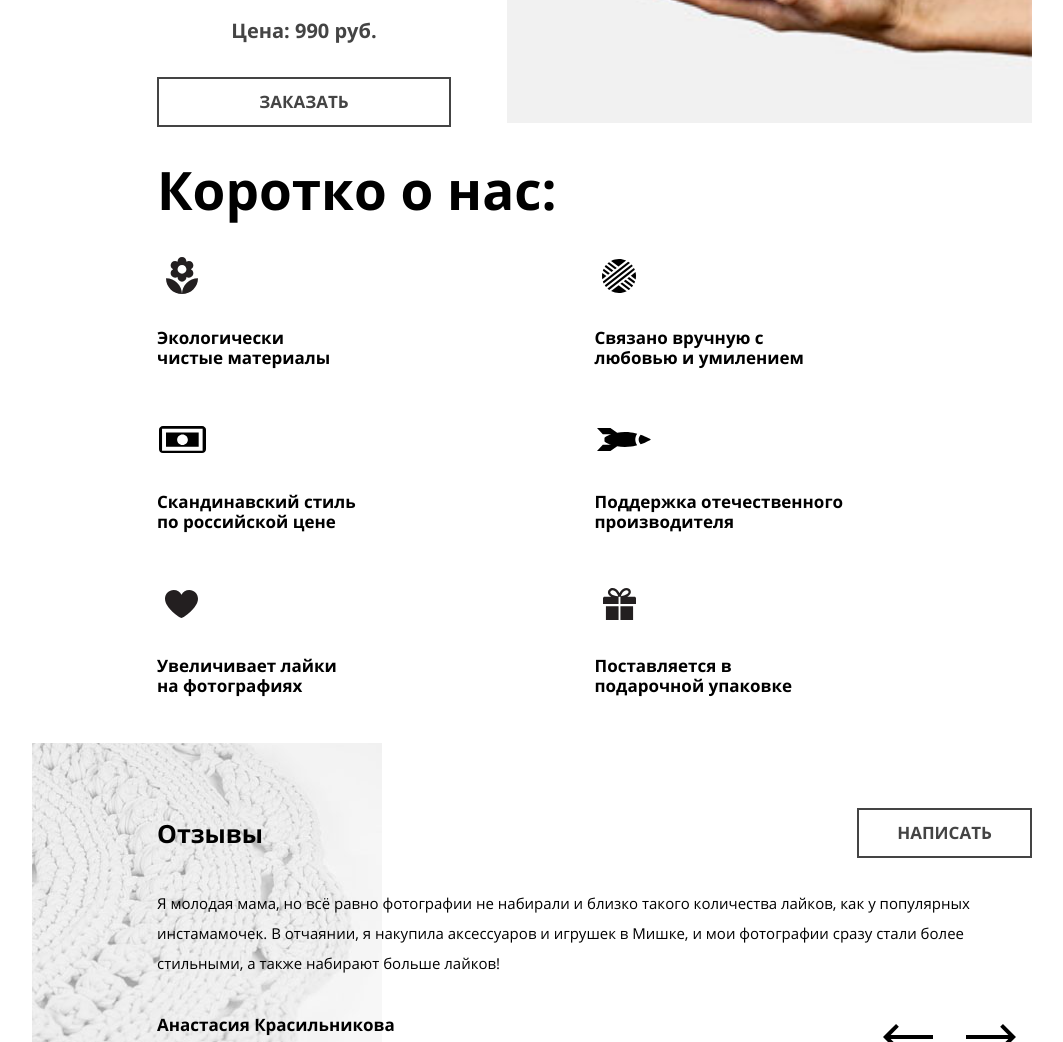
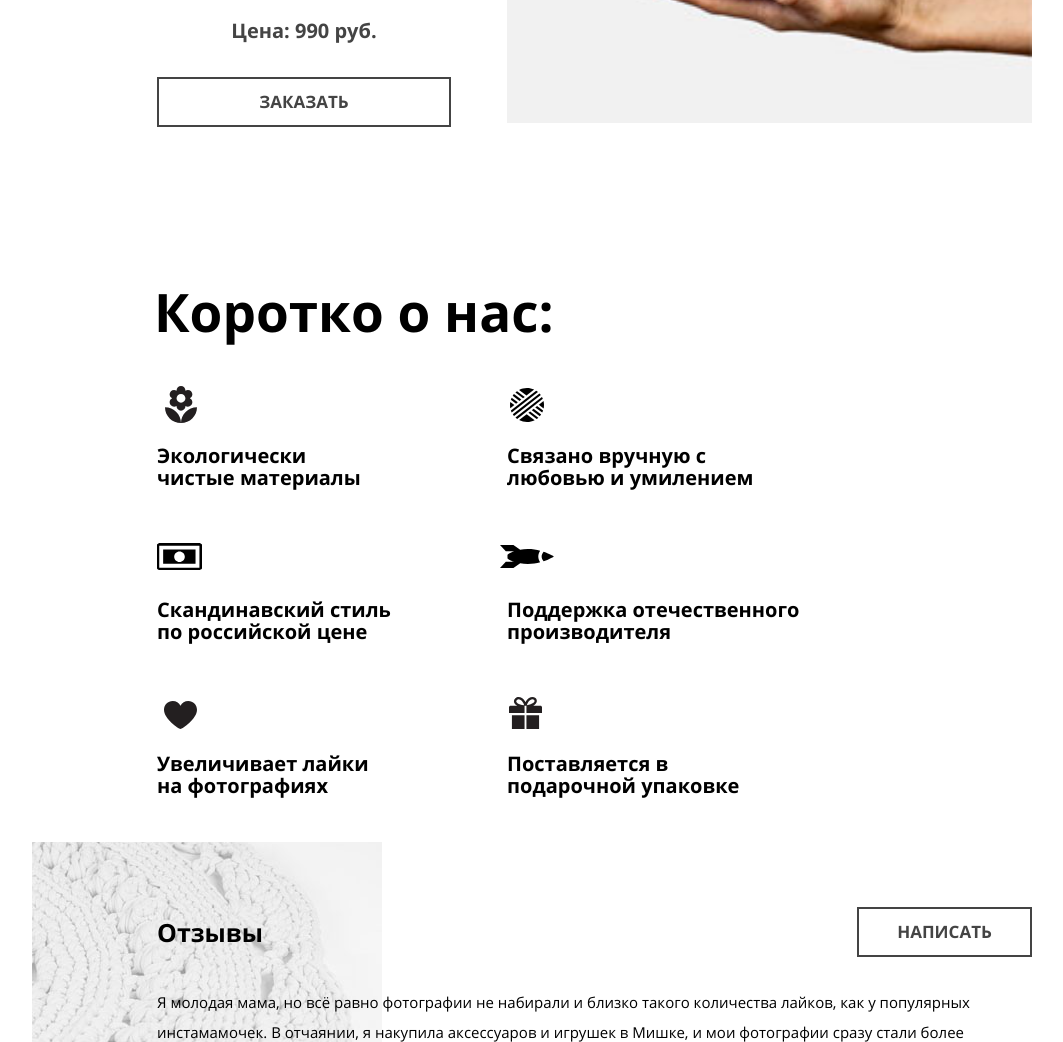
Before and after one commit to Edinorog86/227974-mishka, a website: page index.html in a window 1280 px wide. Shown: the part 1413-2455 px from the top of the page, without its empty margins (133-1196 px from the left). Drawn offline with nearby package versions, Linux system fonts and the light colour scheme; files that its build step writes are made by us from their sources.

Commit message:
about pixelised

```diff
--- a/sass/blocks/about.scss
+++ b/sass/blocks/about.scss
@@ -1,7 +1,10 @@
+.about {
+  padding-top:38px;
+}
 
 .about__title {
   @include mobile-secondary-title;
-  margin-bottom: 33px;
+  margin-bottom: 23px;
 }
 
 .about__list {
@@ -13,8 +16,8 @@
 
 .about__item {
   position: relative;
-  padding-top: 60px;
-  margin-bottom: 30px;
+  padding-top: 45px;
+  margin-bottom: 21px;
 
   &:last-child {
     margin-bottom: 0;
@@ -45,50 +48,58 @@
   }
 
   &--clean::after {
-    @include pseudo-element(50px, 50px, 0, 0);
+    @include pseudo-element(48px, 50px, 0, 0);
     background: url("../img/icon-feature-flower.svg") no-repeat center center;
   }
 
   &--cheap::after {
-    @include pseudo-element(50px, 50px, 0, 0);
+    @include pseudo-element(45px, 45px, 0, 0);
     background: url("../img/icon-feature-money.svg") no-repeat center center;
   }
 
   &--popular::after {
-    @include pseudo-element(50px, 50px, 0, 0);
+    @include pseudo-element(48px, 53px, 0, 0);
     background: url("../img/icon-feature-heart.svg") no-repeat center center;
   }
 
   &--cute::after {
-    @include pseudo-element(50px, 50px, 0, 0);
+    @include pseudo-element(40px, 50px, 0, 0);
     background: url("../img/icon-feature-ball.svg") no-repeat center center;
   }
 
   &--patriotic::after {
-    @include pseudo-element(60px, 50px, 0, 0);
+    @include pseudo-element(60px, 50px, -2px, -10px);
     background: url("../img/icon-feature-rocket.svg") no-repeat center center;
   }
 
   &--gift::after {
-    @include pseudo-element(50px, 50px, 0, 0);
+    @include pseudo-element(50px, 50px, 0, -7px);
     background: url("../img/icon-feature-gift.svg") no-repeat center center;
   }
 }
 
 @media (min-width: 768px) {
+  .about {
+    padding-top: 79px;
+  }
+
   .about__list {
     display: flex;
     align-items: flex-start;
     flex-wrap: wrap;
+    font-size: 20px;
+    line-height: 22px;
   }
 
   .about__title {
+    margin-bottom: 40px;
     font-size: 43px;
     line-height: 50px;
   }
 
   .about__item {
     flex-basis: 50%;
+    margin-bottom: 25px;
 
     &--clean {
       order: 0;
@@ -113,17 +124,51 @@
     &--gift {
       order: 5;
     }
+
+    &--clean p {
+      width: 210px;
+    }
+
+    &--cheap p {
+      width: 240px;
+    }
+
+    &--popular p {
+      width: 220px;
+    }
+
+    &--cute p {
+      width: 250px;
+    }
+
+    &--patriotic p {
+      width: 300px;
+    }
+
+    &--gift p {
+      width: 250px;
+    }
   }
 }
 
+
 @media (min-width: 1150px) {
+  .about {
+    padding-top: 122px;
+  }
+
+  .about__item {
+    flex-basis: 350px;
+  }
+
   .about__title {
     font-size: 53px;
     line-height: 57px;
-    margin-left: 175px;
+    margin-left: 172px;
   }
 
   .about__list {
-    margin-left: 175px;
+    padding-left: 175px;
+    padding-right: 175px;
   }
 }
```
